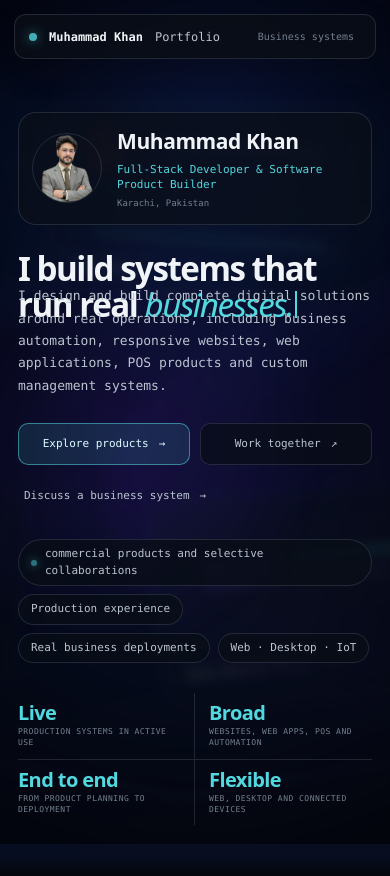
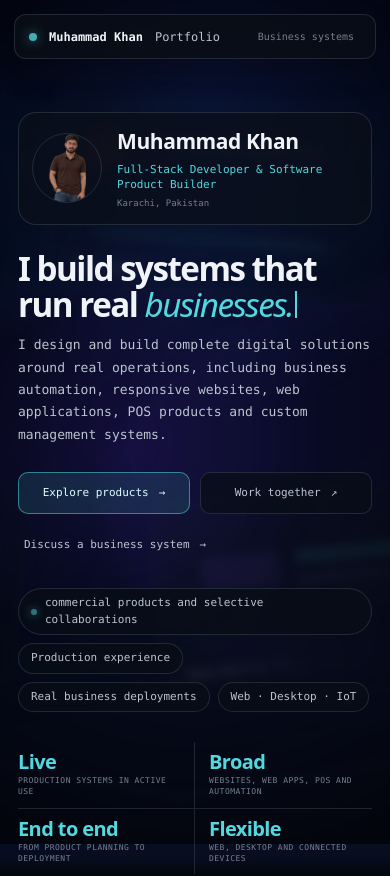
Before and after one commit to mu7ammadkhan/muhammadkhan.dev, a Next.js app: page / in a window 390 px wide. Shown: the top 876 px of the page. Built offline with nearby package versions, Linux system fonts and the light colour scheme.

Commit message:
Fix responsive hero flow and refresh profile image

```diff
--- a/app/globals.css
+++ b/app/globals.css
@@ -136,3 +136,9 @@ main { position: relative; z-index: 10; max-width: 1180px; margin: 0 auto; paddi
 .profile-name { font-size: 24px; }
 .typewriter-heading h1 em { color: var(--accent); font-style: italic; font-weight: 430; }
 @media (max-width: 560px) { .avatar-wrap { width: 70px; height: 70px; } .profile-card { padding: 13px 16px 13px 13px; gap: 15px; } .profile-name { font-size: 21px; } }
+
+/* Keep hero copy in normal document flow at every viewport. */
+.hero-copy { display: flex; min-width: 0; flex-direction: column; align-items: flex-start; }
+.typewriter-heading { width: 100%; height: auto; min-height: 0; }
+.typewriter-heading h1 { width: 100%; flex: none; }
+.hero-tag { position: static; width: 100%; clear: both; }
--- a/app/typography-final.css
+++ b/app/typography-final.css
@@ -10,7 +10,7 @@
   font-size: clamp(38px, 5.2vw, 70px);
   line-height: 1.08;
 }
-.typewriter-heading { height: 2.16em; min-height: 2.16em; }
+.typewriter-heading { height: auto; min-height: 0; }
 .showcase-copy h2 {
   font-size: 24px;
   font-weight: 750;
@@ -23,11 +23,11 @@
 }
 
 @media (max-width: 820px) {
-  .typewriter-heading { height: 2.16em; min-height: 2.16em; }
+  .typewriter-heading { height: auto; min-height: 0; }
   .typewriter-heading h1 { font-size: clamp(30px, 9vw, 48px); line-height: 1.08; }
 }
 
 @media (max-width: 560px) {
-  .typewriter-heading { height: 2.16em; min-height: 2.16em; }
+  .typewriter-heading { height: auto; min-height: 0; }
   .typewriter-heading h1 { font-size: clamp(27px, 8.5vw, 38px); }
 }
--- a/components/sections/HeroSection.tsx
+++ b/components/sections/HeroSection.tsx
@@ -1,4 +1,5 @@
 import Image from "next/image";
+import profileImage from "@/public/profile.png";
 import { TypewriterHeadline } from "@/components/ui/TypewriterHeadline";
 import { proofStats, site } from "@/data/portfolio";
 
@@ -6,7 +7,7 @@ export function HeroSection() {
   return (
     <section className="hero" aria-labelledby="hero-title">
       <div className="profile-card">
-        <div className="avatar-wrap"><Image src="/profile.png" alt={site.name} width={68} height={85} priority /></div>
+        <div className="avatar-wrap"><Image src={profileImage} alt={site.name} priority /></div>
         <div className="profile-meta"><div className="profile-name">{site.name}</div><div className="profile-role">{site.role}</div><div className="profile-location">Karachi, Pakistan</div></div>
       </div>
       <div className="hero-main">
@@ -17,7 +18,7 @@ export function HeroSection() {
           <div className="chip-row hero-chips"><span className="chip live">{site.availability}</span><span className="chip">Production experience</span><span className="chip">Real business deployments</span><span className="chip">Web · Desktop · IoT</span></div>
         </div>
         <aside className="hero-showcase" aria-label={`${site.name}, ${site.role}`}>
-          <Image className="showcase-portrait" src="/profile.png" alt={`${site.name}, Full-Stack Developer`} width={1080} height={1350} priority />
+          <Image className="showcase-portrait" src={profileImage} alt={`${site.name}, Full-Stack Developer`} priority />
           <div className="showcase-copy"><h2>{site.name}</h2><p>Software Product Builder<br />& Full-Stack Developer</p><p className="showcase-summary">Building commercial products and custom systems around real business operations.</p><small>Karachi, Pakistan</small></div>
         </aside>
       </div>
```
Also changed, not shown: public/profile.png.
